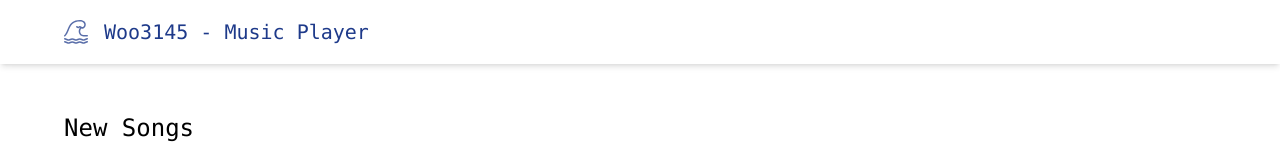
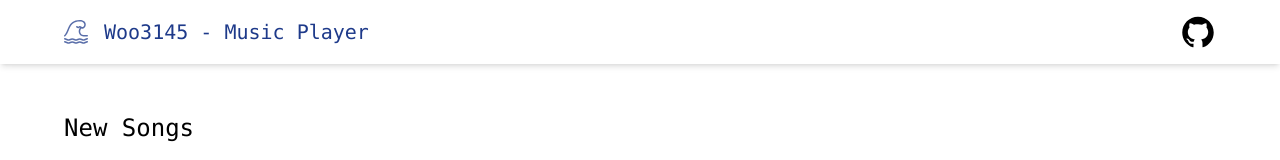
Before and after one commit to woo3145/music-app, a React (Create React App) app: page / in a window 1280 px wide. Shown: the top 160 px of the page. Built offline with nearby package versions, Linux system fonts and the light colour scheme.

Commit message:
Work - 헤더에 깃허브 아이콘 추가

```diff
--- a/src/Router.tsx
+++ b/src/Router.tsx
@@ -1,5 +1,5 @@
 import { Route, Routes } from 'react-router-dom';
-import BaseLayout from './layout/BaseLayout';
+import BaseLayout from './layout';
 import Home from './pages/Home';
 
 const Router = () => {
--- a/src/layout/BaseLayout/Header/index.tsx
+++ b/src/layout/Header/Header.tsx
@@ -1,4 +1,5 @@
-import HeaderLogo from './HeaderLogo';
+import HeaderLogo from './Logo';
+import { Info } from './Info';
 
 const Header = () => {
   return (
@@ -7,6 +8,7 @@ const Header = () => {
     px-4 lg:px-16 duration-200"
     >
       <HeaderLogo />
+      <Info />
     </header>
   );
 };
--- /dev/null
+++ b/src/layout/Header/Info.tsx
@@ -0,0 +1,20 @@
+import { AiFillGithub } from 'react-icons/ai';
+
+export const Info = () => {
+  return (
+    <div className="flex items-center">
+      <div className="relative group">
+        <a
+          target="_blank"
+          rel="noreferrer"
+          href="https://github.com/woo3145/music-app"
+        >
+          <AiFillGithub size="36" />
+        </a>
+        <div className="hidden absolute text-sm justify-center py-1 px-2 w-20 group-hover:flex right-0 -bottom-8 bg-slate-800 text-white rounded-md">
+          Github
+        </div>
+      </div>
+    </div>
+  );
+};
--- a/src/layout/BaseLayout/index.tsx
+++ b/src/layout/index.tsx
@@ -1,5 +1,5 @@
 import { Outlet } from 'react-router-dom';
-import Header from './Header';
+import Header from './Header/Header';
 
 const BaseLayout = () => {
   return (
```
Also changed, not shown: src/layout/Header/Logo.tsx (renamed from src/layout/BaseLayout/Header/HeaderLogo/index.tsx).
